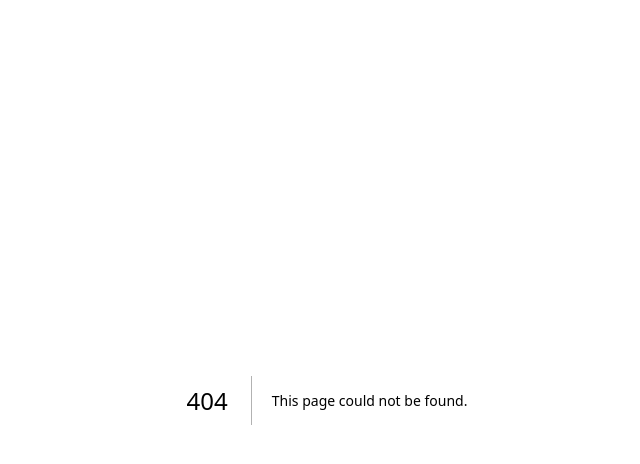
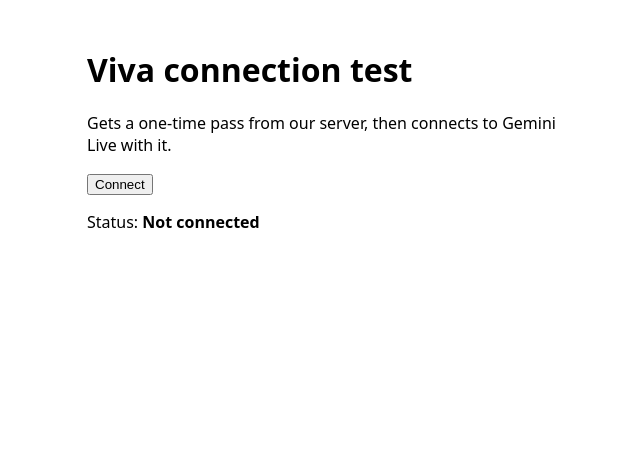
Before and after one commit to bryanfrds/GDG-APU-Cloud-Innovation-Hackathon-, a Next.js app: page /viva-test in a window 1280 px wide. Before the commit this address had no page. Shown: the top 464 px of the page, without its empty margins (313-953 px from the left). Built offline with nearby package versions, Linux system fonts and the light colour scheme.

Commit message:
Add viva connection test page

```diff
--- /dev/null
+++ b/app/viva-test/page.tsx
@@ -0,0 +1,80 @@
+"use client";
+
+// Step 3 test page: get a pass from our server, then connect to Gemini Live with it.
+// No microphone yet; that's step 4.
+import { useRef, useState } from "react";
+import { GoogleGenAI, Modality, type Session } from "@google/genai";
+
+type Status = "idle" | "getting-pass" | "connecting" | "connected" | "error";
+
+export default function VivaTestPage() {
+  const [status, setStatus] = useState<Status>("idle");
+  const [detail, setDetail] = useState("");
+  const sessionRef = useRef<Session | null>(null);
+
+  async function connect() {
+    setDetail("");
+    try {
+      setStatus("getting-pass");
+      const res = await fetch("/api/viva/token", { method: "POST" });
+      const body = await res.json();
+      if (!res.ok) throw new Error(body.error ?? `Token request failed (${res.status})`);
+
+      setStatus("connecting");
+      const ai = new GoogleGenAI({ apiKey: body.token, httpOptions: { apiVersion: "v1alpha" } });
+      sessionRef.current = await ai.live.connect({
+        model: body.model,
+        config: { responseModalities: [Modality.AUDIO] },
+        callbacks: {
+          onopen: () => setStatus("connected"),
+          onmessage: () => {},
+          onerror: (e) => {
+            setStatus("error");
+            setDetail(e.message || "Connection error");
+          },
+          onclose: (e) => {
+            setStatus((s) => (s === "error" ? s : "idle"));
+            if (e.reason) setDetail(`Closed: ${e.reason}`);
+          },
+        },
+      });
+    } catch (err) {
+      setStatus("error");
+      setDetail(err instanceof Error ? err.message : String(err));
+    }
+  }
+
+  function disconnect() {
+    sessionRef.current?.close();
+    sessionRef.current = null;
+    setStatus("idle");
+  }
+
+  const busy = status === "getting-pass" || status === "connecting";
+
+  return (
+    <main style={{ fontFamily: "system-ui, sans-serif", maxWidth: 480, margin: "48px auto", padding: "0 16px" }}>
+      <h1>Viva connection test</h1>
+      <p>Gets a one-time pass from our server, then connects to Gemini Live with it.</p>
+      {status === "connected" ? (
+        <button onClick={disconnect}>Disconnect</button>
+      ) : (
+        <button onClick={connect} disabled={busy}>
+          {busy ? "Connecting…" : "Connect"}
+        </button>
+      )}
+      <p data-testid="status">
+        Status: <strong>{labels[status]}</strong>
+      </p>
+      {detail && <p style={{ color: "#b00020" }}>{detail}</p>}
+    </main>
+  );
+}
+
+const labels: Record<Status, string> = {
+  idle: "Not connected",
+  "getting-pass": "Getting a pass…",
+  connecting: "Connecting to Gemini…",
+  connected: "Connected",
+  error: "Error",
+};
```
